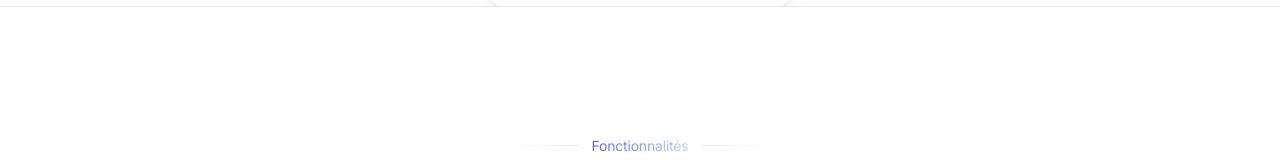
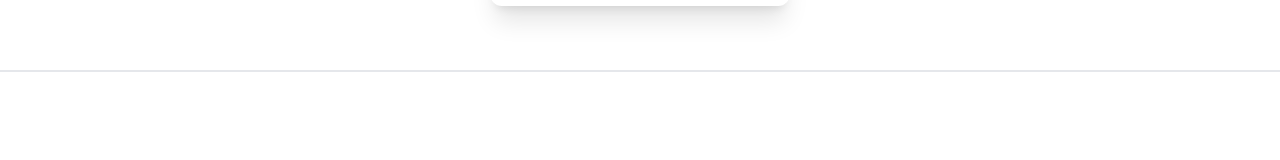
Before and after one commit to mikaelpackowski/locaflow, a Next.js app: page / in a window 1280 px wide. Shown: the part 525-685 px from the top of the page. Built offline with nearby package versions, Linux system fonts and the light colour scheme; grey boxes are pictures that could not be loaded.

Commit message:
Update hero-home.tsx

```diff
--- a/components/hero-home.tsx
+++ b/components/hero-home.tsx
@@ -43,6 +43,7 @@ export default function Hero() {
           </div>
         </div>
       </div>
+      <div className="mt-16 border-t border-gray-200"></div>
     </section>
   );
 }
```
